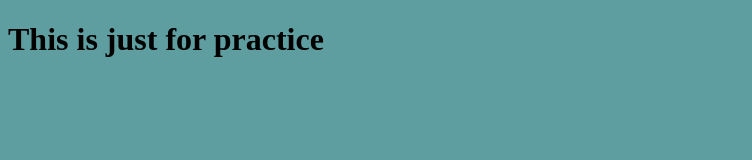
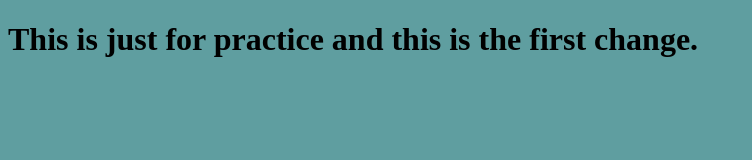
Before and after one commit to praneetk77/GitPrac, a plain HTML site: page index.html in a window 1280 px wide. Shown: the whole page, without its empty margins (0-752 px from the left). Drawn offline with Linux system fonts and the light colour scheme.

Commit message:
Update index.html

```diff
--- a/index.html
+++ b/index.html
@@ -8,7 +8,7 @@
     <link rel="stylesheet" href="styles.css" />
   </head>
   <body>
-    <h1>This is just for practice</h1>
+    <h1>This is just for practice and this is the first change.</h1>
     <script src="index.js"></script>
   </body>
 </html>
```
